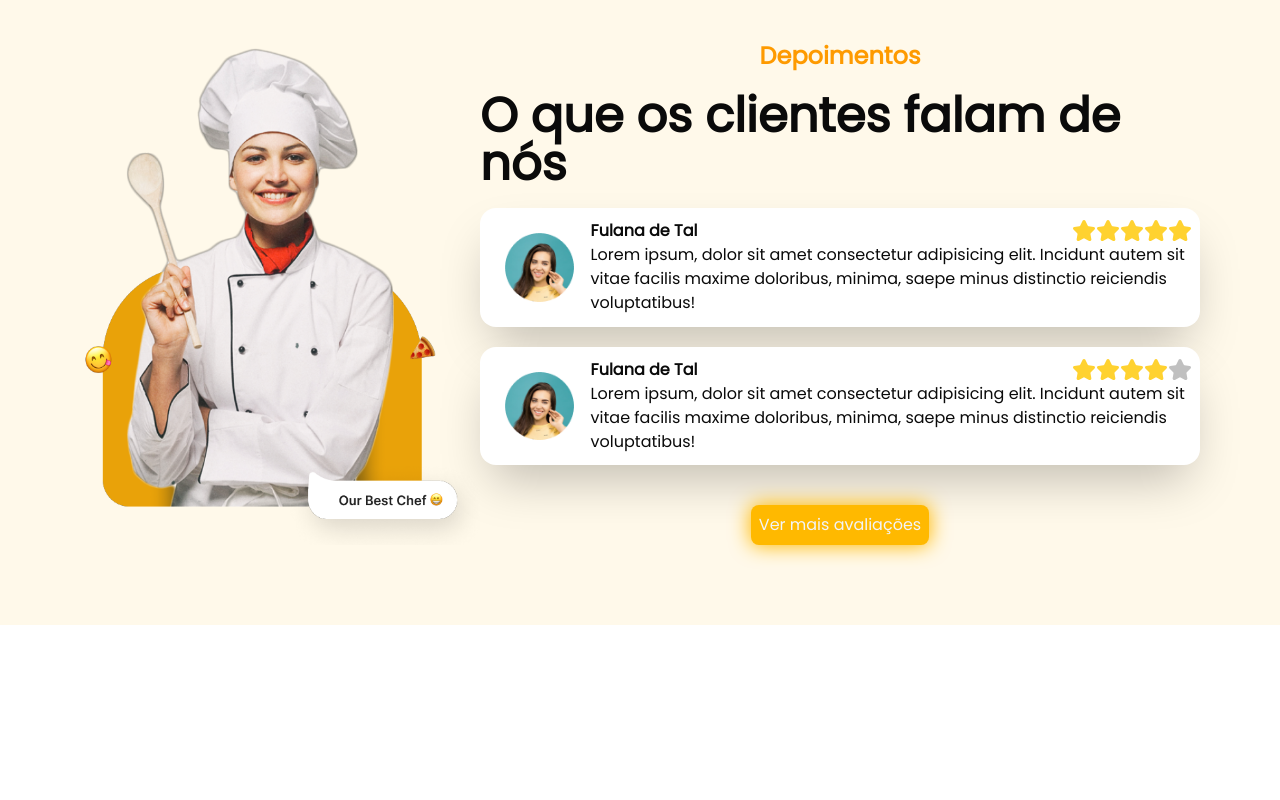
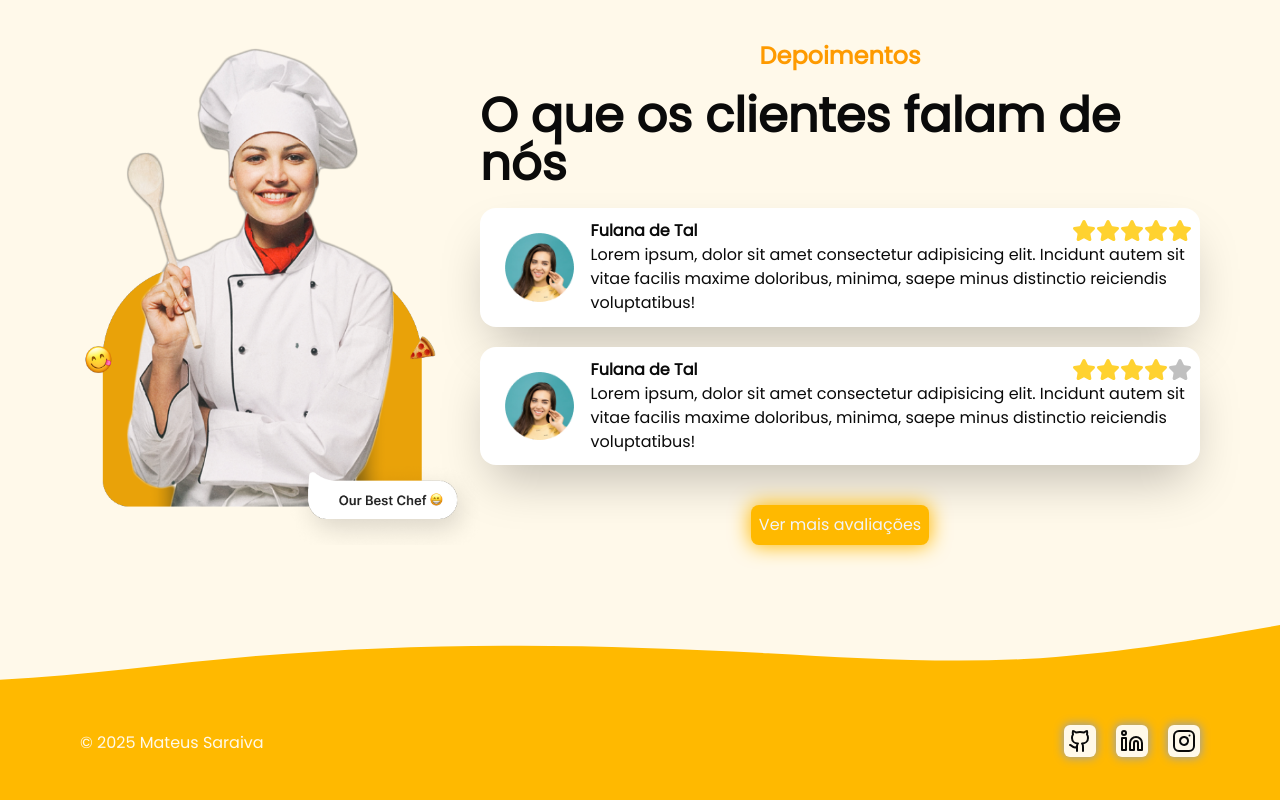
Before and after one commit to yolmat/LadingPages, a Next.js app: page /restaurante in a window 1280 px wide. Shown: the part 2199-2999 px from the top of the page. Before the commit the page ends 2824 px from the top, so only its background shows below. Built offline with nearby package versions, Linux system fonts and the light colour scheme.

Commit message:
Create Footer

```diff
--- /dev/null
+++ b/src/app/restaurante/components/footer.tsx
@@ -0,0 +1,34 @@
+import Image from "next/image";
+import waves from "../../../../public/wave.svg";
+import { Github, Instagram, Linkedin } from "lucide-react";
+import Link from "next/link";
+
+export default function Footer() {
+  return (
+    <footer className="bg-amber-400 w-full h-full">
+      <Image src={waves} alt="waves" className="w-full" />
+      <div>
+        <span className="flex flex-col gap-3 md:gap-0 md:flex-row items-center justify-center md:justify-between p-20 pt-5 pb-10">
+          <span className="text-bg">&copy; 2025 Mateus Saraiva</span>
+          <div className="flex gap-5 items-center justify-center md:justify-start">
+            <Link href="https://github.com/yolmat" target="_blank">
+              <button className="bg-bg cursor-pointer rounded-sm shadow-[0px_0px_10px_1px] shadow-gray-400 p-1 hover:shadow-[0px_0px_10px_2px]">
+                <Github />
+              </button>
+            </Link>
+            <Link href="">
+              <button className="bg-bg cursor-pointer rounded-sm shadow-[0px_0px_10px_1px] shadow-gray-400 p-1 hover:shadow-[0px_0px_10px_2px]">
+                <Linkedin />
+              </button>
+            </Link>
+            <Link href="">
+              <button className="bg-bg cursor-pointer rounded-sm shadow-[0px_0px_10px_1px] shadow-gray-400 p-1 hover:shadow-[0px_0px_10px_2px]">
+                <Instagram />
+              </button>
+            </Link>
+          </div>
+        </span>
+      </div>
+    </footer>
+  );
+}
--- a/src/app/restaurante/page.tsx
+++ b/src/app/restaurante/page.tsx
@@ -2,6 +2,7 @@ import HomeRestaurant from "./components/homeRestaurant";
 import Header from "./components/header";
 import Menu from "./components/menu";
 import Testemonials from "./components/testemonials";
+import Footer from "./components/footer";
 
 export default function Restaurante() {
   return (
@@ -11,6 +12,7 @@ export default function Restaurante() {
         <HomeRestaurant />
         <Menu />
         <Testemonials />
+        <Footer />
       </main>
     </>
   );
```
Also changed, not shown: public/wave.svg (added).
